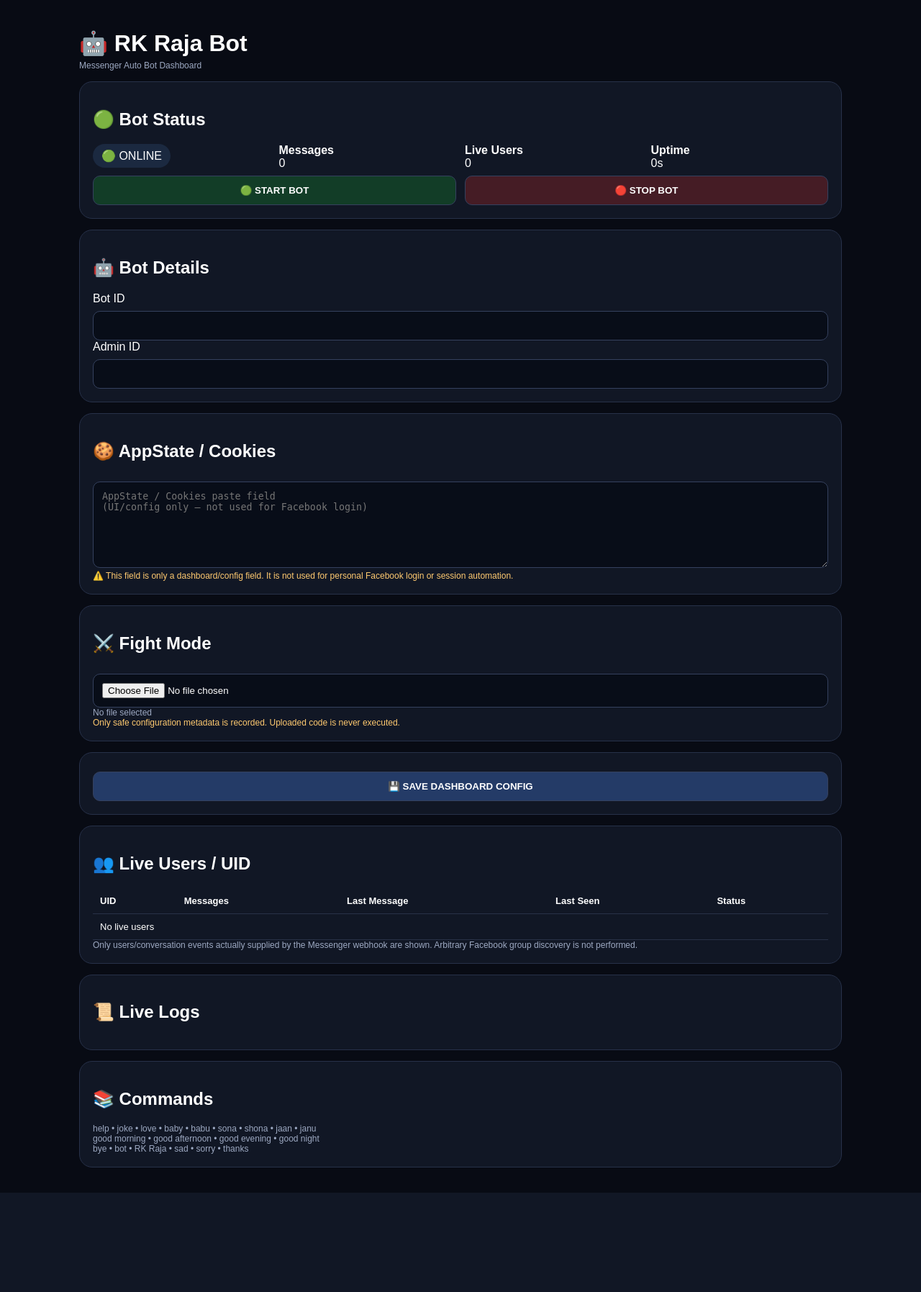
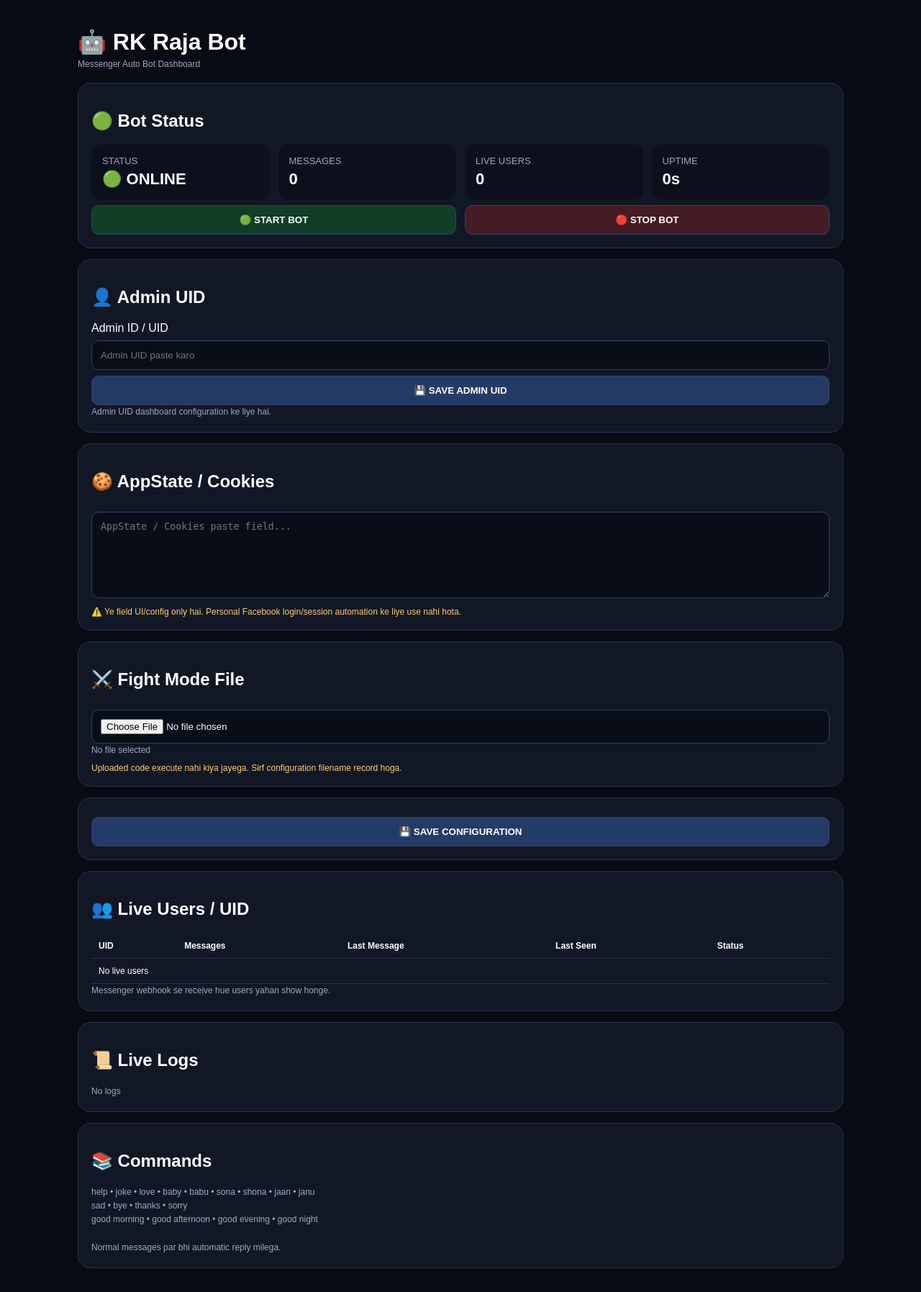
Before and after one commit to rajaofficelrk-cmd/Funy-bot-rk-raja-, a Flask app: page / in a window 1280 px wide. Shown: the whole page at 72% size. Before the commit the page ends 1657 px from the top, so only its background shows below. Run offline with Flask 3, Linux system fonts and the light colour scheme; data that the repository does not hold is empty.

Commit message:
Update index.html

```diff
--- a/templates/index.html
+++ b/templates/index.html
@@ -1,30 +1,38 @@
 <!DOCTYPE html>
 <html lang="en">
 <head>
+
 <meta charset="UTF-8">
-<meta name="viewport" content="width=device-width,initial-scale=1">
-<title>RK Raja Bot Dashboard</title>
+
+<meta
+    name="viewport"
+    content="width=device-width, initial-scale=1.0"
+>
+
+<title>RK Raja Bot</title>
 
 <style>
+
 * {
     box-sizing: border-box;
 }
 
 body {
     margin: 0;
+    background: #080b14;
+    color: white;
     font-family: Arial, sans-serif;
-    background: #080b14;
-    color: #fff;
 }
 
 .container {
+    width: 100%;
     max-width: 1100px;
     margin: auto;
-    padding: 20px;
+    padding: 18px;
 }
 
 h1 {
-    margin-bottom: 5px;
+    margin-bottom: 3px;
 }
 
 .card {
@@ -38,8 +46,25 @@ h1 {
 .grid {
     display: grid;
     grid-template-columns:
-        repeat(auto-fit, minmax(220px, 1fr));
+        repeat(auto-fit, minmax(210px, 1fr));
     gap: 12px;
+}
+
+.stat {
+    background: #0b101c;
+    padding: 15px;
+    border-radius: 13px;
+}
+
+.stat-title {
+    color: #9ca8bf;
+    font-size: 13px;
+}
+
+.stat-value {
+    font-size: 22px;
+    font-weight: bold;
+    margin-top: 5px;
 }
 
 input,
@@ -47,11 +72,11 @@ textarea,
 button {
     width: 100%;
     padding: 12px;
+    margin-top: 8px;
     border-radius: 10px;
     border: 1px solid #35415e;
     background: #080d18;
     color: white;
-    margin-top: 8px;
 }
 
 textarea {
@@ -78,9 +103,21 @@ button {
 
 .badge {
     display: inline-block;
-    padding: 7px 12px;
+    padding: 8px 14px;
     border-radius: 20px;
     background: #1b2940;
+}
+
+.small {
+    color: #9da9c2;
+    font-size: 12px;
+    line-height: 1.6;
+}
+
+.warning {
+    color: #ffca70;
+    font-size: 12px;
+    margin-top: 8px;
 }
 
 table {
@@ -94,27 +131,20 @@ td {
     padding: 10px;
     border-bottom: 1px solid #283147;
     text-align: left;
-    font-size: 13px;
+    font-size: 12px;
 }
 
 .log {
     background: #080d17;
-    padding: 8px;
+    padding: 9px;
     margin: 5px 0;
     border-radius: 8px;
-    font-size: 13px;
+    font-size: 12px;
+    word-break: break-word;
 }
 
-.small {
-    color: #9da9c2;
-    font-size: 12px;
-}
+</style>
 
-.warning {
-    color: #ffca70;
-    font-size: 12px;
-}
-</style>
 </head>
 
 <body>
@@ -122,100 +152,210 @@ td {
 <div class="container">
 
 <h1>🤖 RK Raja Bot</h1>
+
 <div class="small">
 Messenger Auto Bot Dashboard
 </div>
 
+
+<!-- STATUS -->
+
 <div class="card">
+
 <h2>🟢 Bot Status</h2>
 
 <div class="grid">
-<div>
-<span class="badge" id="status">Checking...</span>
+
+<div class="stat">
+
+<div class="stat-title">
+STATUS
 </div>
 
-<div>
-<strong>Messages</strong>
-<div id="messages">0</div>
+<div
+    class="stat-value"
+    id="status"
+>
+Checking...
 </div>
 
-<div>
-<strong>Live Users</strong>
-<div id="users">0</div>
 </div>
 
-<div>
-<strong>Uptime</strong>
-<div id="uptime">0s</div>
-</div>
+
+<div class="stat">
+
+<div class="stat-title">
+MESSAGES
 </div>
 
+<div
+    class="stat-value"
+    id="messages"
+>
+0
+</div>
+
+</div>
+
+
+<div class="stat">
+
+<div class="stat-title">
+LIVE USERS
+</div>
+
+<div
+    class="stat-value"
+    id="users"
+>
+0
+</div>
+
+</div>
+
+
+<div class="stat">
+
+<div class="stat-title">
+UPTIME
+</div>
+
+<div
+    class="stat-value"
+    id="uptime"
+>
+0s
+</div>
+
+</div>
+
+</div>
+
+
 <div class="grid">
-<button class="start" onclick="botAction('start')">
+
+<button
+    class="start"
+    onclick="botAction('start')"
+>
 🟢 START BOT
 </button>
 
-<button class="stop" onclick="botAction('stop')">
+
+<button
+    class="stop"
+    onclick="botAction('stop')"
+>
 🔴 STOP BOT
 </button>
-</div>
+
 </div>
 
-<div class="card">
-<h2>🤖 Bot Details</h2>
-
-<label>Bot ID</label>
-<input id="botId" readonly>
-
-<label>Admin ID</label>
-<input id="adminId" readonly>
 </div>
 
+
+<!-- ADMIN -->
+
 <div class="card">
+
+<h2>👤 Admin UID</h2>
+
+<label>
+Admin ID / UID
+</label>
+
+<input
+    id="adminId"
+    type="text"
+    placeholder="Admin UID paste karo"
+>
+
+<button
+    class="save"
+    onclick="saveAdmin()"
+>
+💾 SAVE ADMIN UID
+</button>
+
+<div class="small">
+Admin UID dashboard configuration ke liye hai.
+</div>
+
+</div>
+
+
+<!-- APPSTATE -->
+
+<div class="card">
+
 <h2>🍪 AppState / Cookies</h2>
 
 <textarea
     id="appstate"
-placeholder="AppState / Cookies paste field
-(UI/config only — not used for Facebook login)">
-</textarea>
+    placeholder="AppState / Cookies paste field..."
+></textarea>
 
 <div class="warning">
-⚠️ This field is only a dashboard/config field.
-It is not used for personal Facebook login or session automation.
-</div>
+⚠️ Ye field UI/config only hai.
+Personal Facebook login/session automation ke liye
+use nahi hota.
 </div>
 
+</div>
+
+
+<!-- FIGHT MODE -->
+
 <div class="card">
-<h2>⚔️ Fight Mode</h2>
+
+<h2>⚔️ Fight Mode File</h2>
 
 <input
     type="file"
     id="fightFile"
     accept=".json,.txt"
-onchange="selectFightFile(this)">
+    onchange="selectFightFile(this)"
+>
 
-<div class="small" id="fightName">
+<div
+    class="small"
+    id="fightName"
+>
 No file selected
 </div>
 
 <div class="warning">
-Only safe configuration metadata is recorded.
-Uploaded code is never executed.
-</div>
+Uploaded code execute nahi kiya jayega.
+Sirf configuration filename record hoga.
 </div>
 
-<div class="card">
-<button class="save" onclick="saveConfig()">
-💾 SAVE DASHBOARD CONFIG
-</button>
 </div>
 
+
+<!-- SAVE -->
+
 <div class="card">
+
+<button
+    class="save"
+    onclick="saveConfig()"
+>
+💾 SAVE CONFIGURATION
+</button>
+
+</div>
+
+
+<!-- LIVE USERS -->
+
+<div class="card">
+
 <h2>👥 Live Users / UID</h2>
 
 <table>
+
 <thead>
+
 <tr>
 <th>UID</th>
 <th>Messages</th>
@@ -223,44 +363,77 @@ Uploaded code is never executed.
 <th>Last Seen</th>
 <th>Status</th>
 </tr>
+
 </thead>
 
 <tbody id="usersTable">
+
 <tr>
-<td colspan="5">Waiting...</td>
+<td colspan="5">
+Waiting...
+</td>
 </tr>
+
 </tbody>
+
 </table>
 
 <div class="small">
-Only users/conversation events actually supplied by the
-Messenger webhook are shown. Arbitrary Facebook group discovery
-is not performed.
-</div>
+Messenger webhook se receive hue users yahan show honge.
 </div>
 
-<div class="card">
-<h2>📜 Live Logs</h2>
-<div id="logs"></div>
 </div>
 
+
+<!-- LOGS -->
+
 <div class="card">
+
+<h2>📜 Live Logs</h2>
+
+<div id="logs">
+Loading...
+</div>
+
+</div>
+
+
+<!-- COMMANDS -->
+
+<div class="card">
+
 <h2>📚 Commands</h2>
 
 <div class="small">
-help • joke • love • baby • babu • sona • shona • jaan • janu<br>
-good morning • good afternoon • good evening • good night<br>
-bye • bot • RK Raja • sad • sorry • thanks
-</div>
+
+help • joke • love • baby • babu • sona • shona • jaan • janu
+
+<br>
+
+sad • bye • thanks • sorry
+
+<br>
+
+good morning • good afternoon • good evening • good night
+
+<br><br>
+
+Normal messages par bhi automatic reply milega.
+
 </div>
 
 </div>
+
+</div>
+
 
 <script>
 
 let fightFileName = "";
 
+
 function esc(value) {
+
     return String(value ?? "")
         .replaceAll("&", "&amp;")
         .replaceAll("<", "&lt;")
@@ -269,124 +442,374 @@ function esc(value) {
         .replaceAll("'", "&#039;");
 }
 
+
+/* =========================================
+   LOAD STATUS
+========================================= */
+
 async function loadStatus() {
 
     try {
 
-        const r = await fetch("/api/status");
-        const d = await r.json();
+        const response =
+            await fetch("/api/status");
 
-        document.getElementById("status").textContent =
-            d.bot_enabled
+        const data =
+            await response.json();
+
+
+        document.getElementById(
+            "status"
+        ).textContent =
+            data.bot_enabled
                 ? "🟢 ONLINE"
                 : "🔴 OFFLINE";
 
-        document.getElementById("messages").textContent =
-            d.messages;
 
-        document.getElementById("users").textContent =
-            d.live_users.length;
+        document.getElementById(
+            "messages"
+        ).textContent =
+            data.messages;
 
-        document.getElementById("uptime").textContent =
-            d.uptime + "s";
 
-        document.getElementById("botId").value =
-            d.bot_id || "";
+        document.getElementById(
+            "users"
+        ).textContent =
+            data.live_users.length;
 
-        document.getElementById("adminId").value =
-            d.admin_id || "";
 
-        renderUsers(d.live_users);
-        renderLogs(d.logs);
+        document.getElementById(
+            "uptime"
+        ).textContent =
+            data.uptime + "s";
 
-    } catch (e) {
 
-        document.getElementById("status").textContent =
-            "🔴 SERVER ERROR";
+        document.getElementById(
+            "adminId"
+        ).value =
+            data.admin_id || "";
+
+
+        renderUsers(
+            data.live_users
+        );
+
+
+        renderLogs(
+            data.logs
+        );
+
+
+    } catch (error) {
+
+        document.getElementById(
+            "status"
+        ).textContent =
+            "🔴 ERROR";
+
     }
+
 }
+
+
+/* =========================================
+   USERS
+========================================= */
 
 function renderUsers(users) {
 
     const table =
-        document.getElementById("usersTable");
+        document.getElementById(
+            "usersTable"
+        );
+
 
     if (!users.length) {
 
         table.innerHTML =
-            '<tr><td colspan="5">No live users</td></tr>';
+            `
+            <tr>
+                <td colspan="5">
+                    No live users
+                </td>
+            </tr>
+            `;
 
         return;
     }
 
-    table.innerHTML = users.map(u => `
+
+    table.innerHTML =
+        users.map(user => `
+
             <tr>
-            <td>${esc(u.uid)}</td>
-            <td>${esc(u.messages)}</td>
-            <td>${esc(u.last_message)}</td>
-            <td>${esc(u.last_seen)}</td>
-            <td>${esc(u.status)}</td>
+
+                <td>
+                    ${esc(user.uid)}
+                </td>
+
+                <td>
+                    ${esc(user.messages)}
+                </td>
+
+                <td>
+                    ${esc(user.last_message)}
+                </td>
+
+                <td>
+                    ${esc(user.last_seen)}
+                </td>
+
+                <td>
+                    ${esc(user.status)}
+                </td>
+
             </tr>
+
         `).join("");
+
 }
+
+
+/* =========================================
+   LOGS
+========================================= */
 
 function renderLogs(logs) {
 
-    document.getElementById("logs").innerHTML =
-        logs.map(x => `
+    const box =
+        document.getElementById(
+            "logs"
+        );
+
+
+    if (!logs.length) {
+
+        box.innerHTML =
+            '<div class="small">No logs</div>';
+
+        return;
+    }
+
+
+    box.innerHTML =
+        logs.map(log => `
+
             <div class="log">
-                [${esc(x.time)}] ${esc(x.text)}
+
+                [${esc(log.time)}]
+
+                ${esc(log.text)}
+
             </div>
+
         `).join("");
+
 }
+
+
+/* =========================================
+   START / STOP
+========================================= */
 
 async function botAction(action) {
 
-    await fetch("/api/bot/" + action, {
+    try {
+
+        await fetch(
+            "/api/bot/" + action,
+            {
                 method: "POST"
-    });
+            }
+        );
+
+        await loadStatus();
+
+    } catch (error) {
+
+        alert(
+            "❌ Server error"
+        );
+
+    }
+
+}
+
+
+/* =========================================
+   ADMIN UID
+========================================= */
+
+async function saveAdmin() {
+
+    const adminId =
+        document
+            .getElementById("adminId")
+            .value
+            .trim();
+
+
+    if (!adminId) {
+
+        alert(
+            "⚠️ Admin UID paste karo"
+        );
+
+        return;
+    }
+
+
+    const response =
+        await fetch(
+            "/api/admin",
+            {
+                method: "POST",
+
+                headers: {
+                    "Content-Type":
+                        "application/json"
+                },
+
+                body: JSON.stringify({
+                    admin_id: adminId
+                })
+            }
+        );
+
+
+    const data =
+        await response.json();
+
+
+    if (data.ok) {
+
+        alert(
+            "✅ Admin UID saved"
+        );
 
         loadStatus();
+
+    } else {
+
+        alert(
+            "❌ " +
+            (data.error || "Save failed")
+        );
+
     }
+
+}
+
+
+/* =========================================
+   FIGHT FILE
+========================================= */
 
 function selectFightFile(input) {
 
     if (!input.files.length) {
+
         fightFileName = "";
-        document.getElementById("fightName").textContent =
+
+        document.getElementById(
+            "fightName"
+        ).textContent =
             "No file selected";
+
         return;
     }
 
-    fightFileName = input.files[0].name;
 
-    document.getElementById("fightName").textContent =
-        "Selected: " + fightFileName;
+    fightFileName =
+        input.files[0].name;
+
+
+    document.getElementById(
+        "fightName"
+    ).textContent =
+        "Selected: " +
+        fightFileName;
+
 }
+
+
+/* =========================================
+   SAVE CONFIG
+========================================= */
 
 async function saveConfig() {
 
     const appstate =
-        document.getElementById("appstate").value;
+        document
+            .getElementById("appstate")
+            .value;
 
-    await fetch("/api/config", {
+
+    try {
+
+        const response =
+            await fetch(
+                "/api/config",
+                {
                     method: "POST",
+
                     headers: {
-            "Content-Type": "application/json"
+                        "Content-Type":
+                            "application/json"
                     },
+
                     body: JSON.stringify({
-            appstate: appstate,
-            fight_file: fightFileName
+
+                        appstate:
+                            appstate,
+
+                        fight_file:
+                            fightFileName
+
                     })
-    });
+                }
+            );
 
-    alert("✅ Dashboard configuration saved");
-    loadStatus();
+
+        const data =
+            await response.json();
+
+
+        if (data.ok) {
+
+            alert(
+                "✅ Configuration saved"
+            );
+
+        } else {
+
+            alert(
+                "❌ Save failed"
+            );
+
         }
+
+    } catch (error) {
+
+        alert(
+            "❌ Server error"
+        );
+
+    }
+
+}
+
+
+/* =========================================
+   AUTO REFRESH
+========================================= */
 
 loadStatus();
 
-setInterval(loadStatus, 5000);
+setInterval(
+    loadStatus,
+    5000
+);
 
 </script>
 
```
Lines whose indentation alone changed are shown as unchanged.
